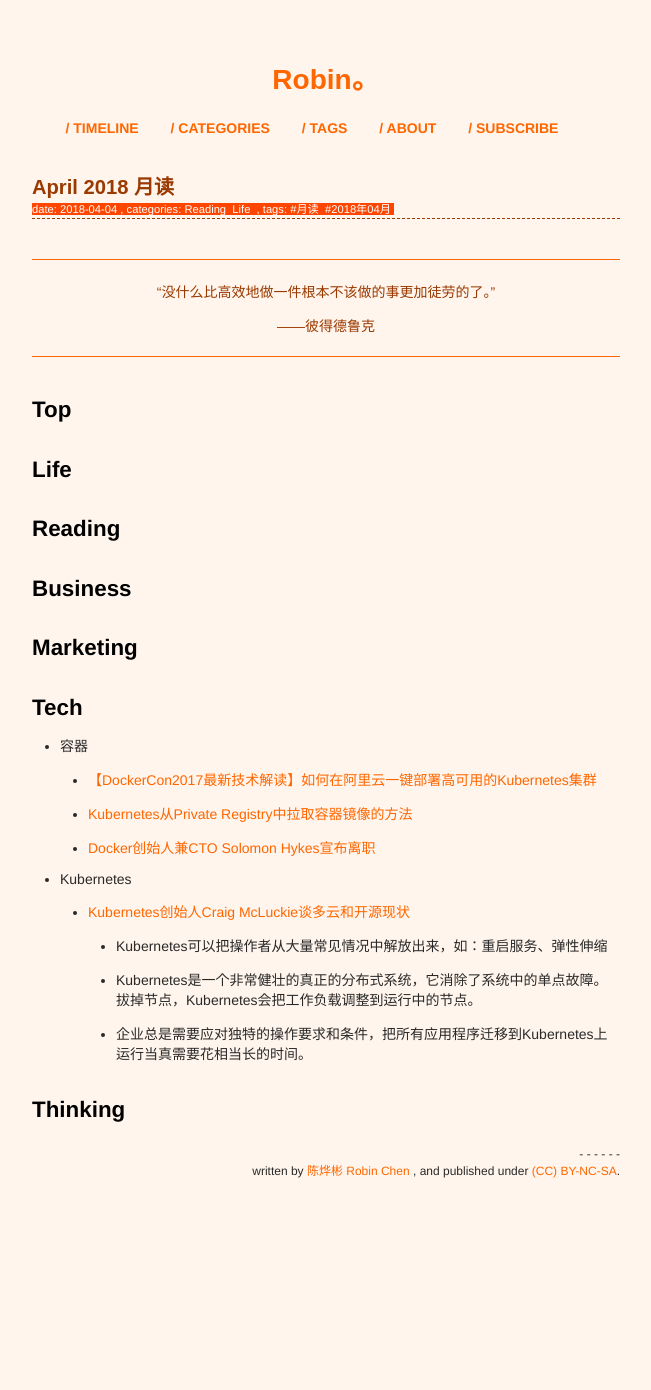
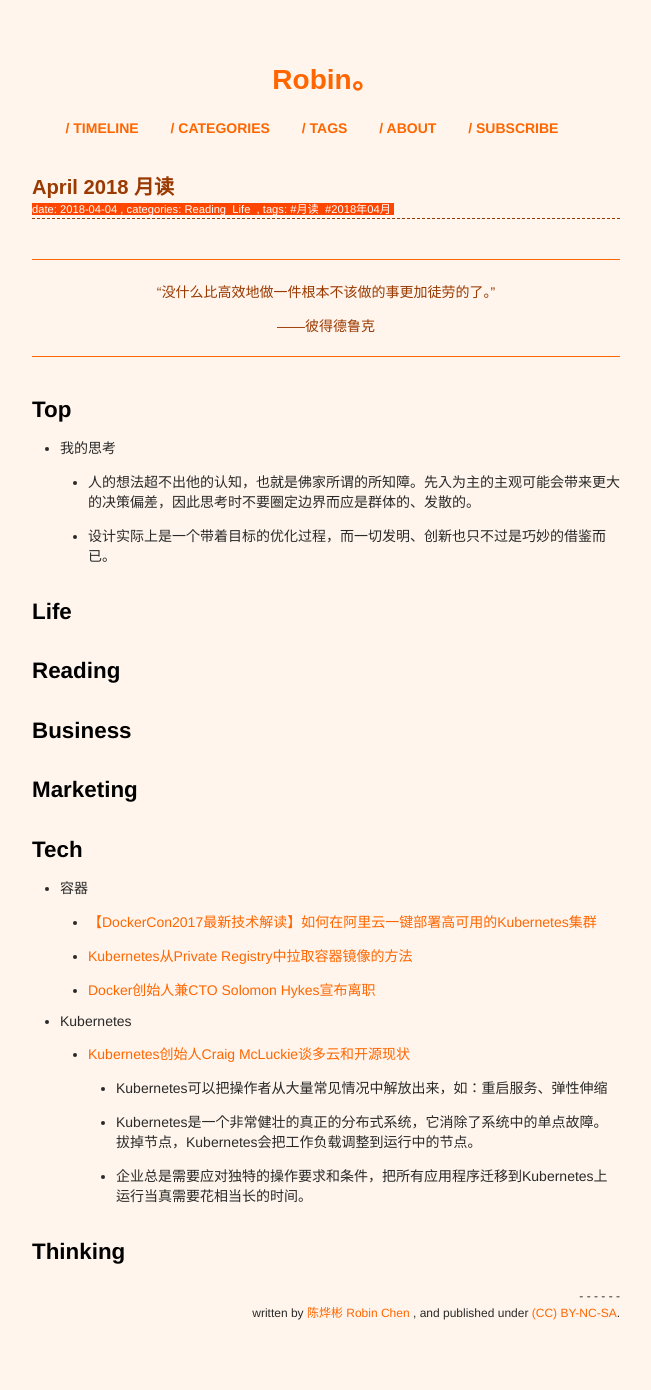
Before and after one commit to xianyuxmu/xianyuxmu.github.io, a Jekyll site: the page built from _posts/2018-04-04-monthly-reading.md, in a window 1280 px wide. Shown: the whole page, without its empty margins (314-965 px from the left). Built offline with Jekyll 4.4.1, drawn with Linux system fonts in a browser that asks for light colours; comment, search, counter and statistics services are not loaded; before the commit the page ends 1248 px from its top, so only the background shows below that.

Commit message:
我的思考

```diff
--- a/_posts/2018-04-04-monthly-reading.md
+++ b/_posts/2018-04-04-monthly-reading.md
@@ -17,6 +17,10 @@ tags:
 </blockquote>
 
 ## Top
+
+- 我的思考
+	- 人的想法超不出他的认知，也就是佛家所谓的所知障。先入为主的主观可能会带来更大的决策偏差，因此思考时不要圈定边界而应是群体的、发散的。
+	- 设计实际上是一个带着目标的优化过程，而一切发明、创新也只不过是巧妙的借鉴而已。
 
 
 ## Life
```
